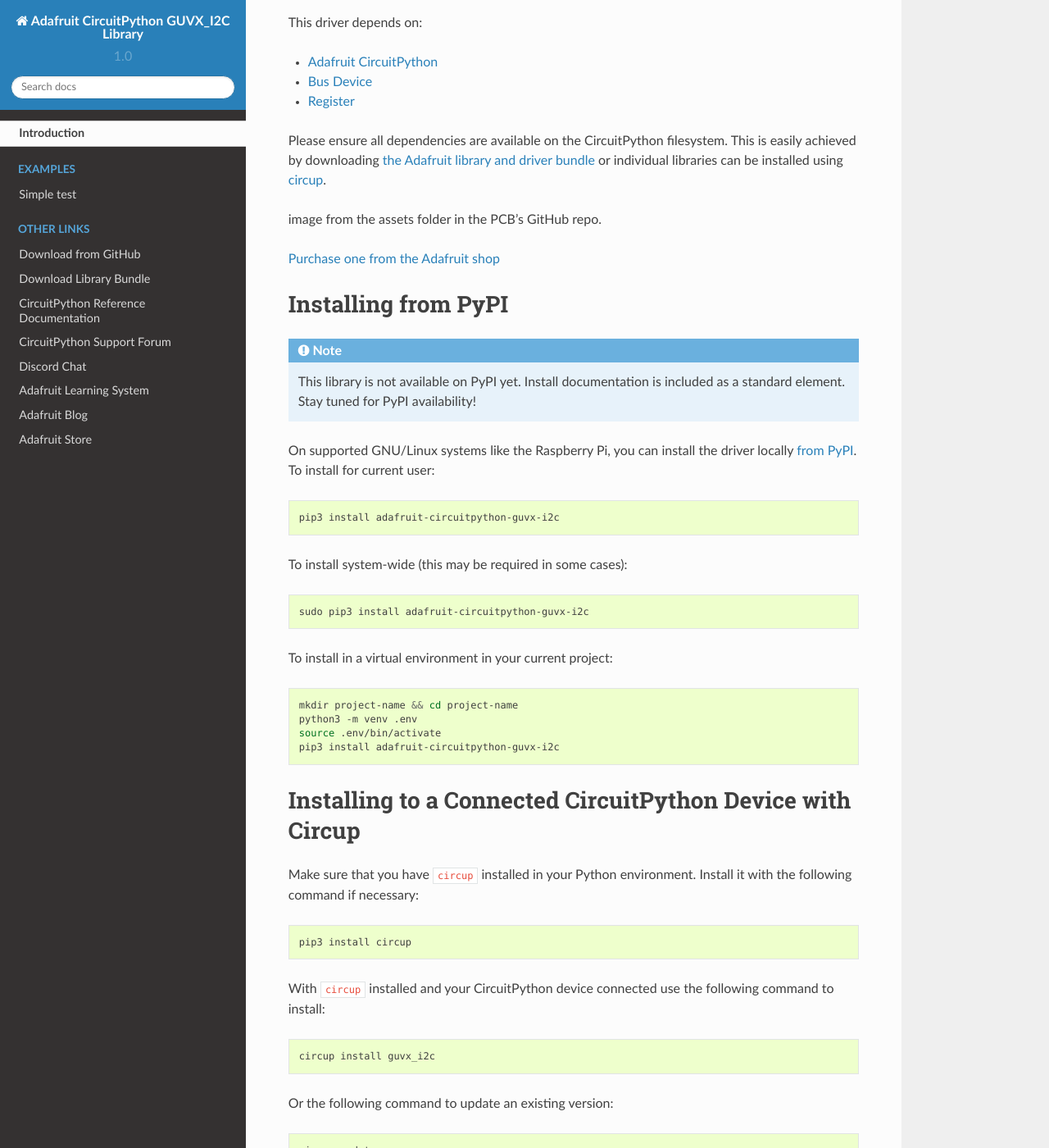
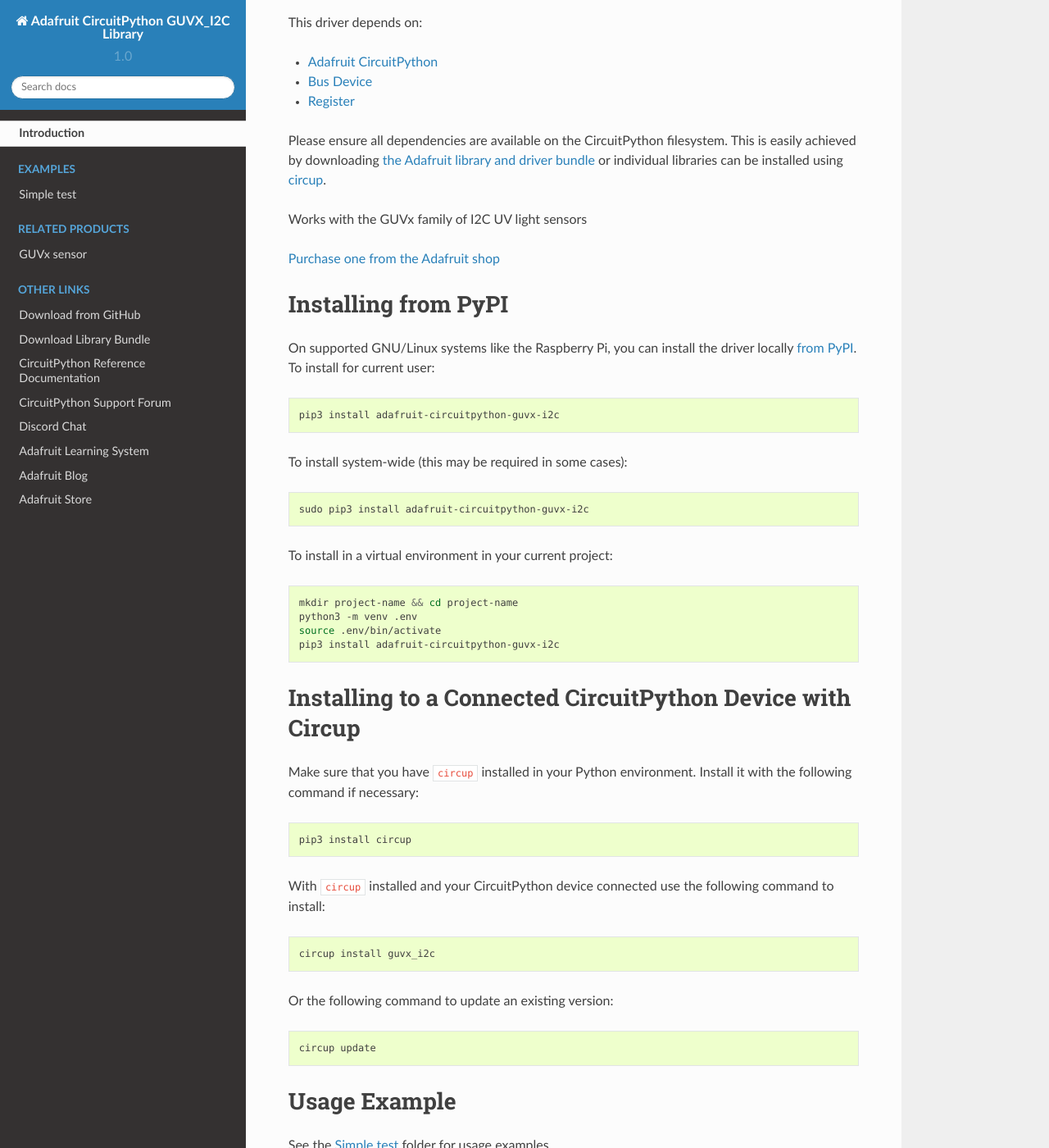
Before and after one commit to adafruit/Adafruit_CircuitPython_GUVX_I2C, a Sphinx documentation site: the page built from docs/index.rst, in a window 1280 px wide and 1400 px high, scrolled down 297 px. Shown: the whole window at 82% size. Built offline with Sphinx 7.4.7 and the Read the Docs theme 2.0.0, drawn with Linux system fonts in a browser that asks for light colours; some of the changed text lies outside the part shown.

Commit message:
Update for sphinx build

```diff
--- a/README.rst
+++ b/README.rst
@@ -38,18 +38,13 @@
 or individual libraries can be installed using
 `circup <https://github.com/adafruit/circup>`_.
 
-.. todo:: Describe the Adafruit product this library works with. For PCBs, you can also add the
-image from the assets folder in the PCB's GitHub repo.
+Works with the GUVx family of I2C UV light sensors
 
 `Purchase one from the Adafruit shop <http://www.adafruit.com/products/5609>`_
 
 
 Installing from PyPI
 =====================
-.. note:: This library is not available on PyPI yet. Install documentation is included
-   as a standard element. Stay tuned for PyPI availability!
-
-.. todo:: Remove the above note if PyPI version is/will be available at time of release.
 
 On supported GNU/Linux systems like the Raspberry Pi, you can install the driver locally `from
 PyPI <https://pypi.org/project/adafruit-circuitpython-guvx-i2c/>`_.
@@ -102,8 +97,7 @@
 Usage Example
 =============
 
-.. todo:: Add a quick, simple example. It and other examples should live in the
-examples folder and be included in docs/examples.rst.
+See the `examples/` folder for usage examples.
 
 Documentation
 =============
--- a/adafruit_guvx_i2c.py
+++ b/adafruit_guvx_i2c.py
@@ -17,8 +17,7 @@
 
 **Hardware:**
 
-.. todo:: Add links to any specific hardware product page(s), or category page(s).
-  Use unordered list & hyperlink rST inline format: "* `Link Text <url>`_"
+* `GUVx UV light sensor <http://www.adafruit.com/products/5609>`_
 
 **Software and Dependencies:**
 
--- a/docs/examples.rst
+++ b/docs/examples.rst
@@ -3,6 +3,6 @@
 
 Ensure your device works with this simple test.
 
-.. literalinclude:: ../examples/guvx_i2c_simpletest.py
+.. literalinclude:: ../examples/guvb_c31sm_simpletest.py
     :caption: examples/guvx_i2c_simpletest.py
     :linenos:
--- a/docs/index.rst
+++ b/docs/index.rst
@@ -24,14 +24,10 @@
 .. toctree::
     :caption: Tutorials
 
-.. todo:: Add any Learn guide links here. If there are none, then simply delete this todo and leave
-    the toctree above for use later.
-
 .. toctree::
     :caption: Related Products
 
-.. todo:: Add any product links here. If there are none, then simply delete this todo and leave
-    the toctree above for use later.
+    GUVx sensor <http://www.adafruit.com/products/5609>
 
 .. toctree::
     :caption: Other Links
```
